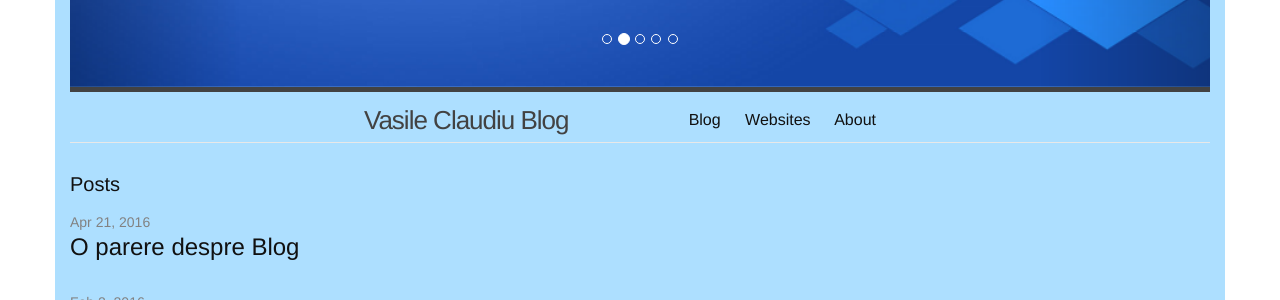
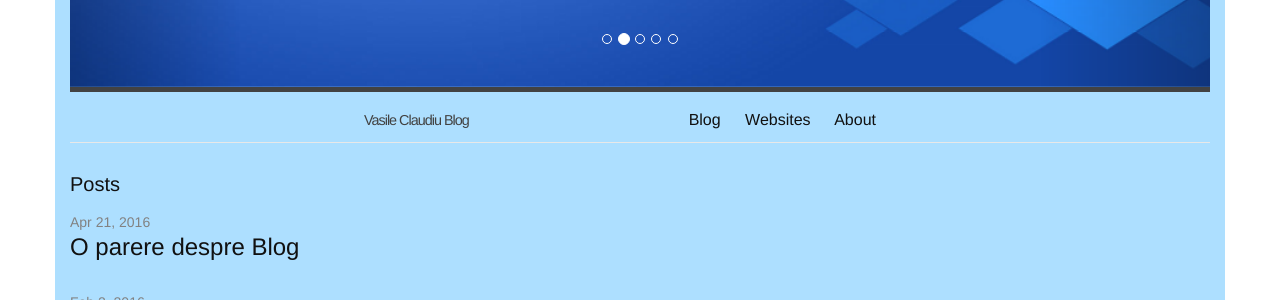
Before and after one commit to VasileClaudiu/blog, a Jekyll site: the page built from index.html, in a window 1280 px wide. Shown: the part 305-605 px from the top of the page. Built offline with Jekyll 4.4.1, drawn with Linux system fonts in a browser that asks for light colours.

Commit message:
blog initial with bootstrap and settings

```diff
--- a/css/main.scss
+++ b/css/main.scss
@@ -69,7 +69,7 @@ body {
 
 }
 .site-title{
-	font-size:8;
+	font-size:90%;
 }
 .schimb {
 	width: 50%;
```
